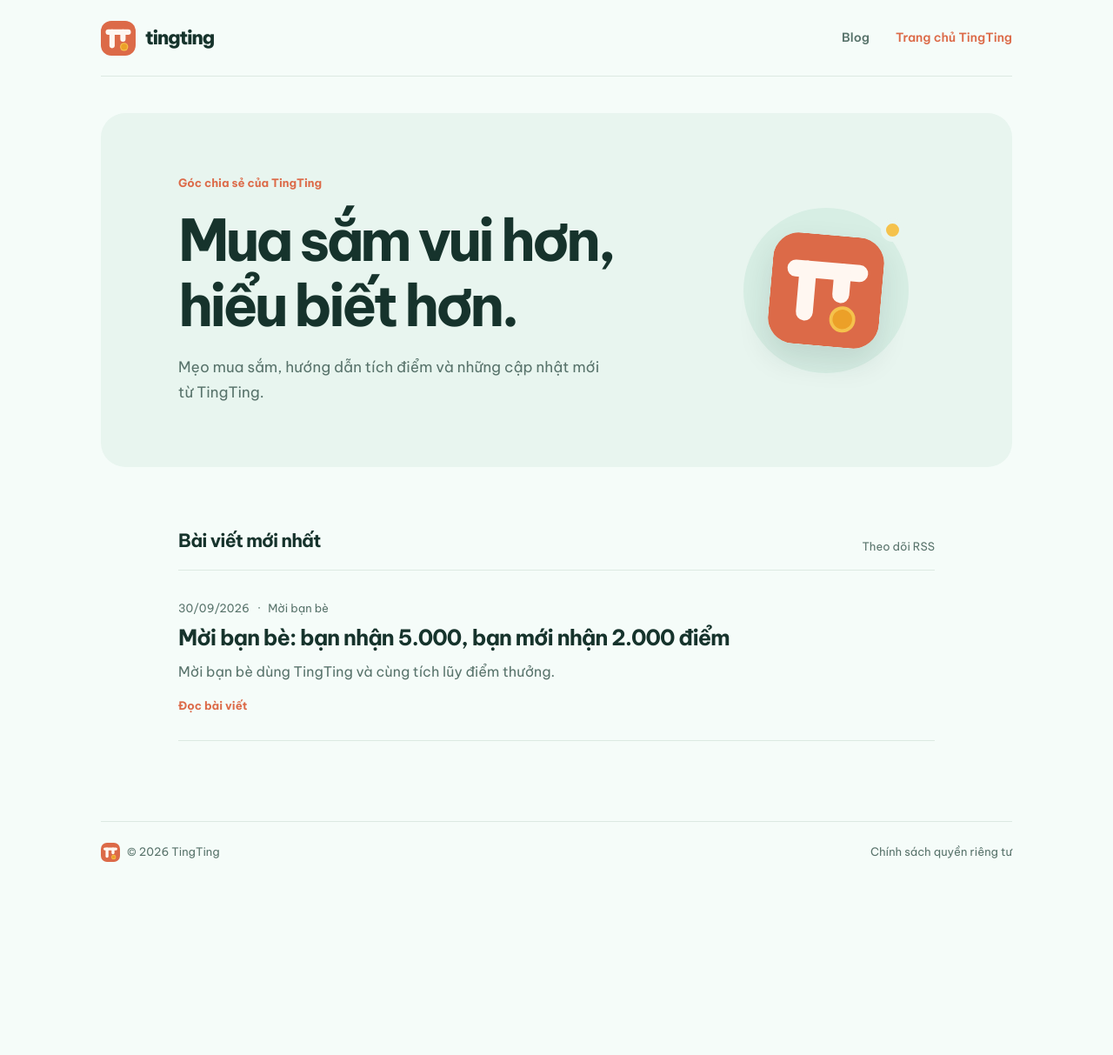
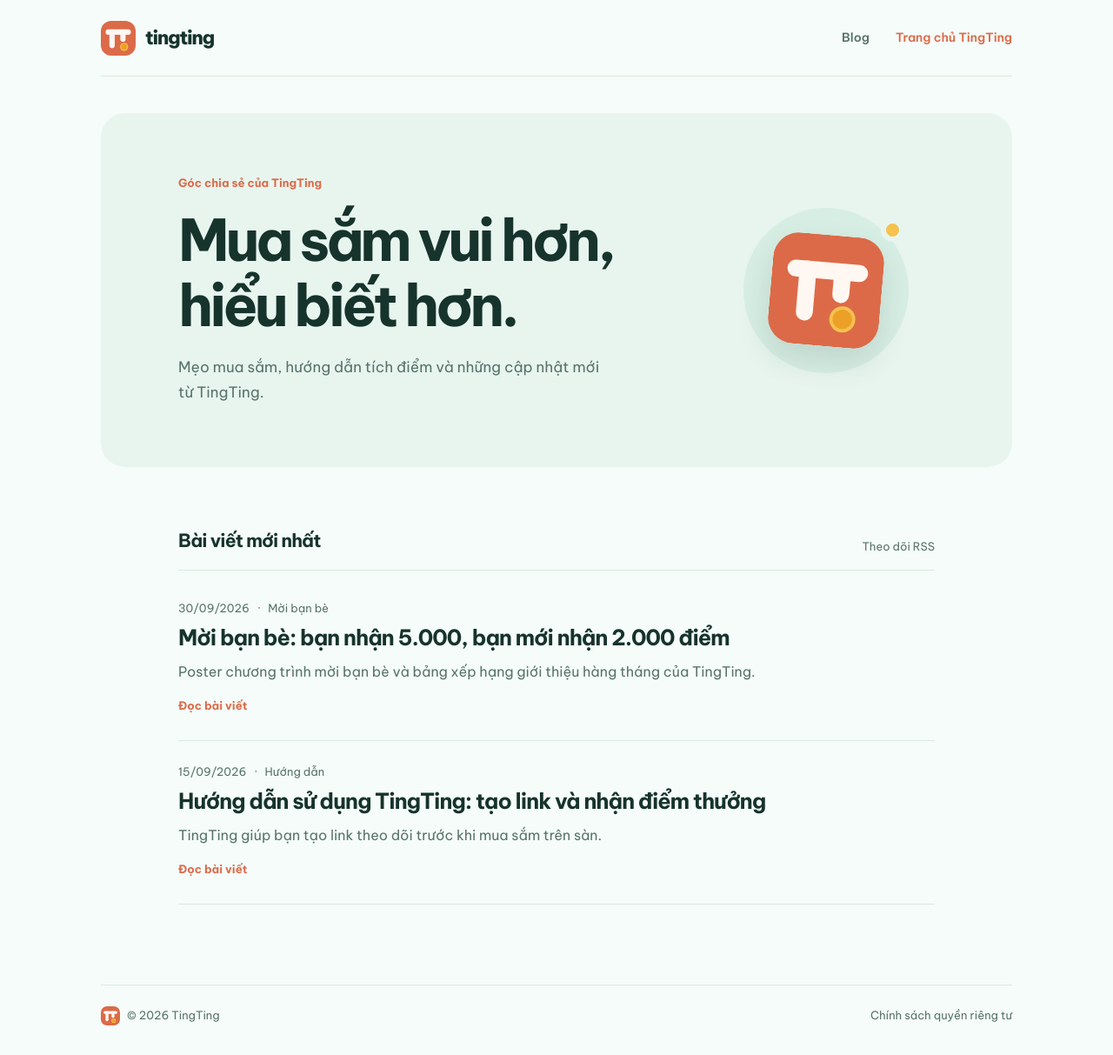
Before and after one commit to Huylehp912/tingting-blog, a Jekyll site: the page built from index.html, in a window 1280 px wide. Shown: the whole page at 87% size. Built offline with Jekyll 4.4.1, drawn with Linux system fonts in a browser that asks for light colours; before the commit the page ends 1025 px from its top, so only the background shows below that; some of the changed lines change nothing that is shown.

Commit message:
Add TingTing guide and referral campaign poster

```diff
--- /dev/null
+++ b/_posts/2026-09-15-huong-dan-su-dung-tingting.md
@@ -0,0 +1,74 @@
+---
+layout: post
+title: "Hướng dẫn sử dụng TingTing: tạo link và nhận điểm thưởng"
+date: 2026-09-15 09:00:00 +0700
+categories: [Hướng dẫn, Điểm thưởng]
+description: "Hướng dẫn từng bước đăng nhập TingTing, tạo link mua sắm, theo dõi đơn hàng và quy đổi điểm thưởng khi đủ điều kiện."
+image: /assets/guide/mascot-order-box.png
+---
+
+<figure>
+  <img src="{{ '/assets/guide/mascot-order-box.png' | relative_url }}" alt="Mascot TingTing bên hộp hàng, minh họa hành trình mua sắm tích điểm" fetchpriority="high">
+  <figcaption>TingTing giúp bạn tạo link theo dõi trước khi mua sắm trên sàn.</figcaption>
+</figure>
+
+TingTing giúp bạn tạo link mua sắm có theo dõi để tích lũy điểm thưởng trên **Shopee, TikTok Shop và ShopeeFood**. Bạn vẫn chọn sản phẩm, đặt hàng, thanh toán và xử lý đổi trả trên nền tảng bán hàng tương ứng. Hãy làm theo hướng dẫn dưới đây để bắt đầu.
+
+## 1. Đăng nhập TingTing
+
+Mở [app.tingting.coupons](https://app.tingting.coupons/) trên điện thoại hoặc máy tính. Bạn có thể đăng nhập bằng email và mã OTP hoặc Google. Nếu chưa có tài khoản, chọn bắt đầu và làm theo hướng dẫn trên màn hình.
+
+TingTing chạy trên trình duyệt; bạn không cần tải ứng dụng từ App Store hay Google Play. Trên điện thoại, có thể thêm TingTing vào Màn hình chính để mở nhanh như một ứng dụng.
+
+## 2. Sao chép link sản phẩm hoặc dịch vụ
+
+Mở Shopee, TikTok Shop hoặc ShopeeFood, tìm sản phẩm hay dịch vụ bạn muốn mua rồi dùng chức năng **Chia sẻ → Sao chép liên kết** của nền tảng đó.
+
+Mỗi lượt mua cần bắt đầu từ link được tạo trong TingTing. Chỉ dán link vào app hoặc mua trực tiếp trên sàn thì chưa đủ để đơn được gắn với lượt theo dõi.
+
+## 3. Dán link vào TingTing và tạo link tích điểm
+
+Quay lại trang chủ TingTing, dán link vào ô nhập rồi nhấn **Tạo link tích điểm**. Nếu trình duyệt cho phép đọc clipboard, bạn có thể chọn nút dán; nếu không, chạm giữ vào ô nhập và chọn **Dán**.
+
+TingTing kiểm tra link và chuẩn bị đường dẫn theo dõi. Nếu hệ thống hiển thị thông tin sản phẩm hoặc điểm dự kiến, đó là thông tin tham khảo trước khi mua; điểm cuối cùng phụ thuộc vào kết quả ghi nhận và đối soát đơn hàng.
+
+## 4. Mở đúng link TingTing để mua
+
+Khi link đã sẵn sàng, nhấn nút mở Shopee, TikTok Shop hoặc ShopeeFood ngay trên màn hình kết quả. Tiếp tục mua trên nền tảng vừa được mở và hoàn tất đơn hàng như bình thường.
+
+Để lượt mua được theo dõi đúng, hãy bắt đầu từ link do TingTing tạo và hoàn tất mua sắm trên nền tảng tương ứng. Nếu quay sang một link khác hoặc đổi luồng mua giữa chừng, đơn có thể không được ghi nhận.
+
+## 5. Theo dõi đơn hàng và điểm thưởng
+
+Mở mục **Đơn hàng** trong TingTing để xem trạng thái. Đơn mới có thể ở trạng thái chờ xác nhận; đơn đã được đối soát sẽ chuyển sang đã duyệt, còn đơn không đủ điều kiện sẽ hiển thị trạng thái và lý do tương ứng.
+
+<figure>
+  <img src="{{ '/assets/guide/link-recents.png' | relative_url }}" alt="Minh họa danh sách link đã tạo gần đây đang được theo dõi" loading="lazy">
+  <figcaption>Kiểm tra các link vừa tạo và trạng thái xử lý trong TingTing.</figcaption>
+</figure>
+
+Điểm không nhất thiết xuất hiện ngay sau khi bạn thanh toán. Sàn và đối tác liên kết cần ghi nhận, xác nhận và đối soát giao dịch trước khi TingTing chốt điểm. Trong mục **Điểm thưởng**, bạn có thể phân biệt điểm tạm tính, điểm đã xác nhận và điểm có thể quy đổi.
+
+## 6. Quy đổi điểm khi đủ điều kiện
+
+Khi số dư có điểm có thể quy đổi, bạn có thể thêm tài khoản ngân hàng chính chủ và gửi yêu cầu quy đổi trong mục **Điểm thưởng**. TingTing sẽ hiển thị số điểm, giá trị quy đổi và điều kiện tối thiểu trước khi bạn xác nhận.
+
+Điểm TingTing là quyền lợi thưởng có điều kiện, không phải tiền trong ví điện tử, khoản giảm giá của sàn hay tiền hoàn trực tiếp ngay sau mỗi đơn. Bạn không thể nạp, chuyển cho người khác hoặc dùng điểm để thanh toán đơn hàng.
+
+## Câu hỏi thường gặp
+
+### Mua trực tiếp trên Shopee có được tích điểm không?
+
+Bạn cần tạo link theo dõi từ TingTing rồi mở link đó để mua. Nếu mua trực tiếp mà không đi qua link TingTing, đơn có thể không được gắn với tài khoản của bạn.
+
+### Vì sao đơn hàng chưa có điểm?
+
+Đơn cần được nền tảng và đối tác liên kết xác nhận, đối soát. Hãy xem trạng thái trong mục **Đơn hàng**; nếu trạng thái hiển thị không đúng hoặc bạn cần hỗ trợ, mở Trung tâm hỗ trợ trong TingTing.
+
+### TingTing có bán hàng hoặc xử lý đổi trả không?
+
+Không. TingTing tạo link theo dõi và quản lý điểm thưởng. Việc đặt hàng, thanh toán, giao nhận, đổi trả hoặc hủy đơn vẫn thực hiện theo chính sách của sàn và người bán.
+
+## Bắt đầu với link đầu tiên
+
+Mở [TingTing](https://app.tingting.coupons/), đăng nhập, sao chép link từ nền tảng bạn định mua và tạo link tích điểm trước khi đặt hàng. Bạn cũng có thể xem [hướng dẫn cài TingTing lên Màn hình chính](https://tingting.coupons/tingting-signup#install-guide) để mở nhanh trên điện thoại.
--- a/_posts/2026-09-30-moi-ban-be-cung-nhan-2500-diem.md
+++ b/_posts/2026-09-30-moi-ban-be-cung-nhan-2500-diem.md
@@ -4,12 +4,12 @@
 date: 2026-09-30 09:00:00 +0700
 categories: [Mời bạn bè, Điểm thưởng]
 description: "Tìm hiểu chương trình giới thiệu TingTing: người mời nhận 5.000 điểm sau đơn hợp lệ, bạn mới nhận 2.000 điểm khi đăng ký."
-image: /assets/referral-campaign/mascot-invite-coin.webp
+image: /assets/referral-campaign/ref_blog.png
 ---
 
-<figure>
-  <img src="{{ '/assets/referral-campaign/mascot-invite-coin.webp' | relative_url }}" alt="Mascot TingTing cầm đồng xu, minh họa chương trình mời bạn bè" fetchpriority="high">
-  <figcaption>Mời bạn bè dùng TingTing và cùng tích lũy điểm thưởng.</figcaption>
+<figure class="referral-poster">
+  <img src="{{ '/assets/referral-campaign/ref_blog.png' | relative_url }}" alt="Poster chương trình TingTing: mời bạn bè cùng nhận điểm và đua Top giới thiệu mỗi tháng; Top 1 nhận 300.000 điểm, Top 2 nhận 200.000 điểm, Top 3 nhận 100.000 điểm" fetchpriority="high">
+  <figcaption>Poster chương trình mời bạn bè và bảng xếp hạng giới thiệu hàng tháng của TingTing.</figcaption>
 </figure>
 
 Bạn đang dùng TingTing để mua sắm và muốn rủ bạn bè cùng trải nghiệm? Với chương trình giới thiệu bạn bè, **người mời nhận 5.000 điểm** còn **người bạn mới nhận 2.000 điểm** khi lượt giới thiệu đáp ứng điều kiện. Bạn mới nhận điểm sau khi đăng ký hợp lệ; phần thưởng của người mời được xác nhận sau khi bạn ấy hoàn thành đơn hàng đầu tiên đủ điều kiện.
@@ -43,10 +43,7 @@
 
 Thứ hạng được tính theo số lượt giới thiệu đã xác nhận trong kỳ. Một lượt đăng ký đang chờ đơn đầu tiên chưa được tính vào bảng xếp hạng xác nhận.
 
-<figure>
-  <img src="{{ '/assets/referral-campaign/top3-podium.webp' | relative_url }}" alt="Bục vinh danh ba hạng đầu của bảng xếp hạng giới thiệu bạn bè" loading="lazy">
-  <figcaption>Top 3 theo kỳ nhận thêm điểm thưởng theo thể lệ chương trình.</figcaption>
-</figure>
+
 
 ## Kiểm tra thể lệ trước khi chia sẻ
 
```
Also changed, not shown: _layouts/default.html (+1 -1 lines), assets/guide/link-recents.png (added), assets/guide/mascot-order-box.png (added), 1 other file.
